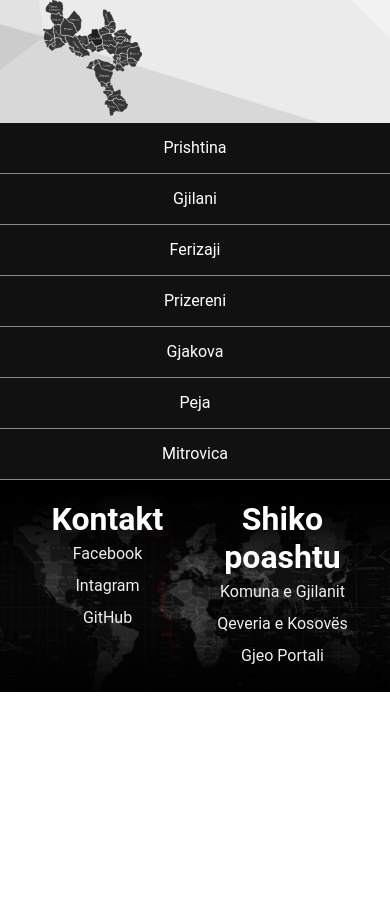
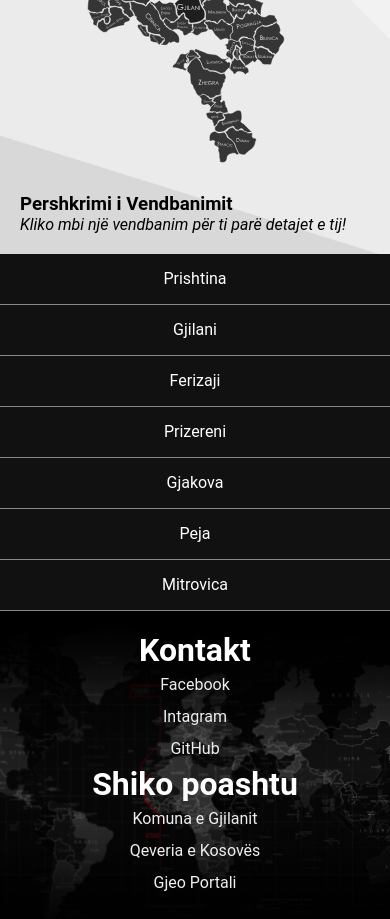
Before and after one commit to SabriHakuli/Gjilan-Map, a plain HTML site: page Gjilani.html in a window 390 px wide. Shown: the part 683-1602 px from the top of the page. Before the commit the page ends 1375 px from the top, so only its background shows below. Drawn offline with Linux system fonts and the light colour scheme.

Commit message:
Grid & Flex

```diff
--- a/css/style.css
+++ b/css/style.css
@@ -181,3 +181,14 @@ body {
 .Footer a:hover {
 	color: #005f5f;
 }
+
+@media only screen and (max-width: 600px) {
+	.Footer {
+	display: grid;
+	grid-template-columns: 1fr;
+	}
+	.Mesi {
+	display: grid;
+	grid-template-columns: 1fr;
+	}
+}
```
